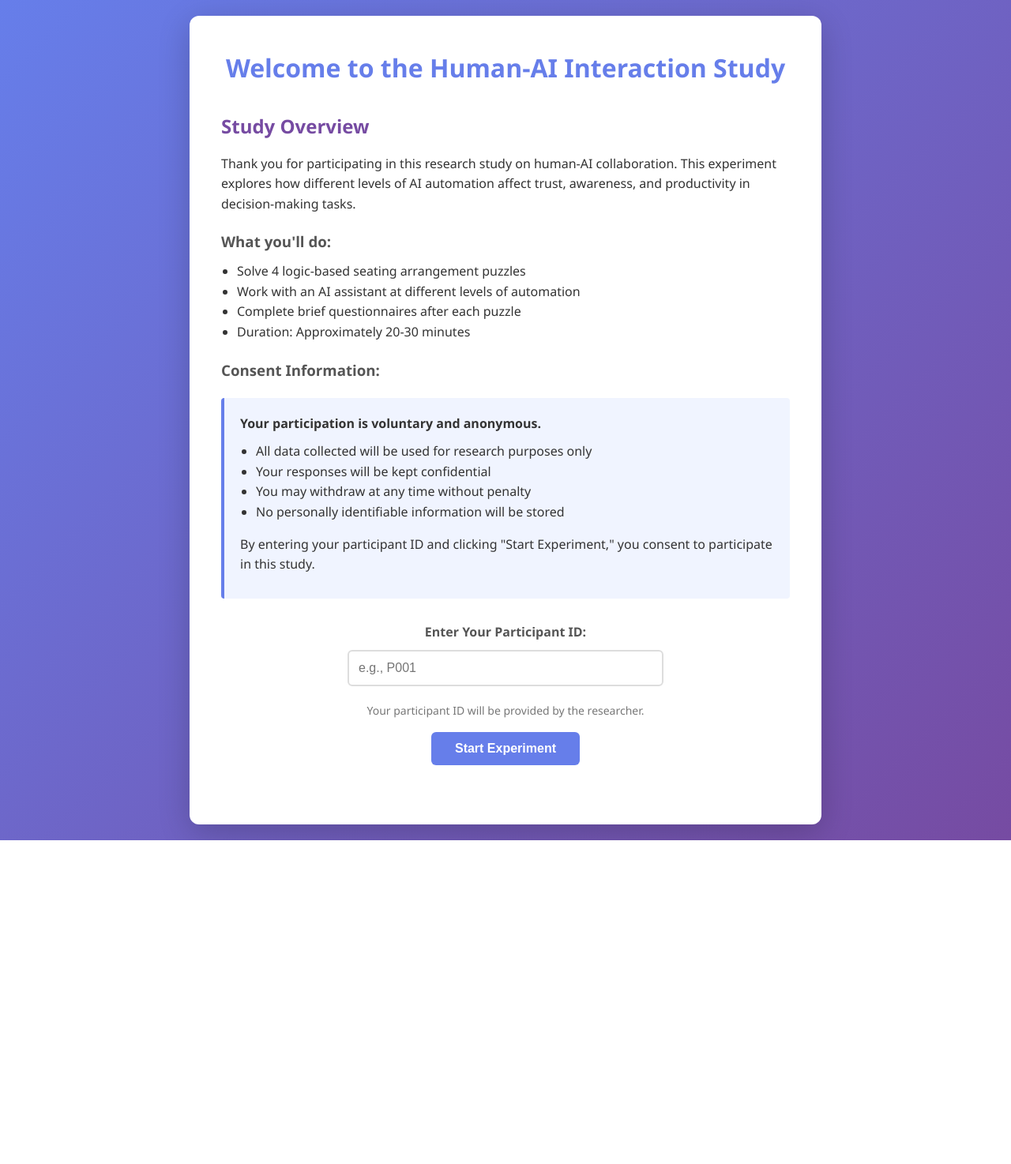
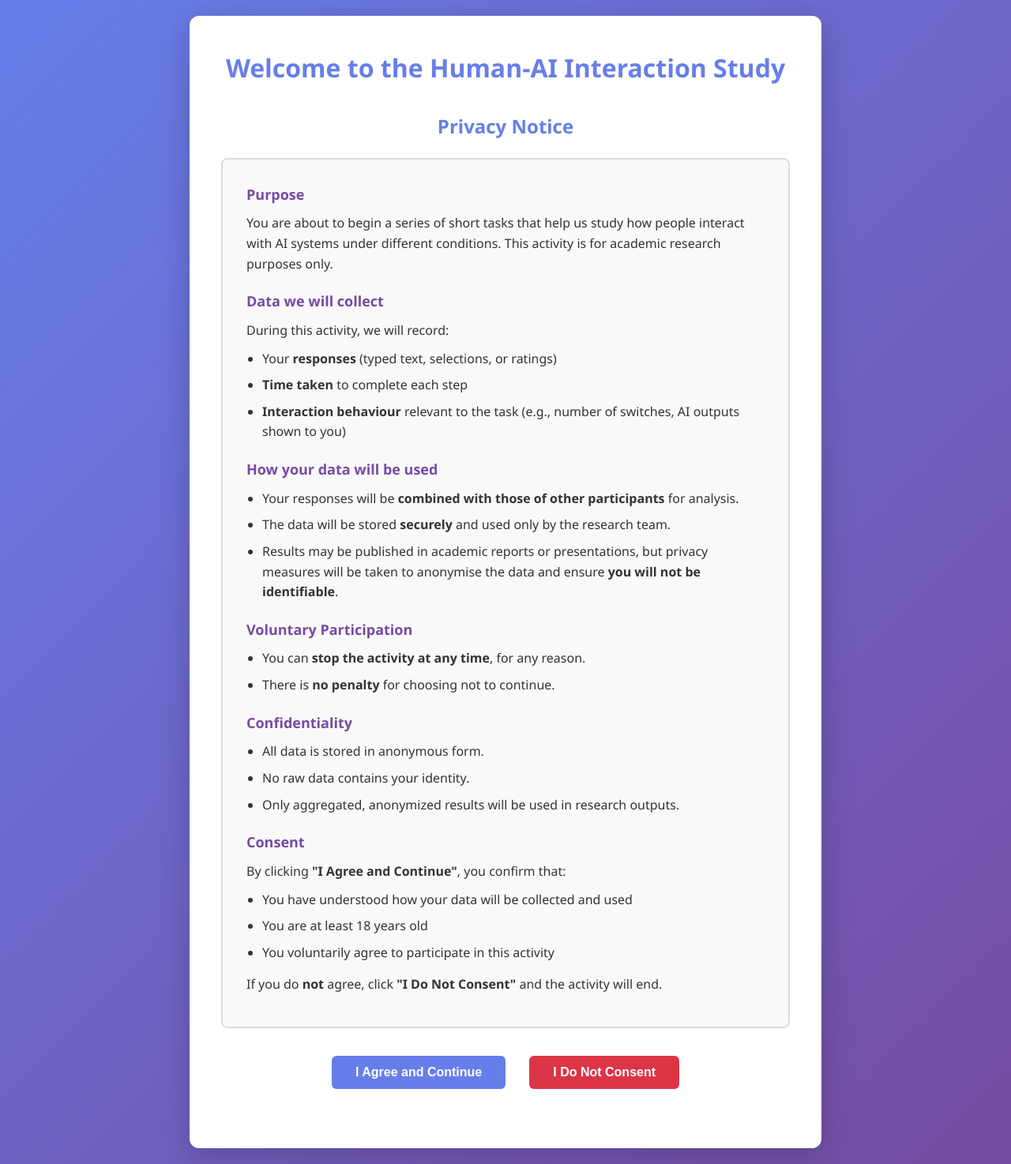
Before and after one commit to jiya-agrawal/HTI-Project, a Flask app: page / in a window 1280 px wide. Shown: the whole page at 79% size. Before the commit the page ends 1064 px from the top, so only its background shows below. Run offline with Flask 3, Linux system fonts and the light colour scheme.

Commit message:
privacy notice

```diff
--- a/static/style.css
+++ b/static/style.css
@@ -73,6 +73,74 @@ body {
 
 .consent-box p {
     margin-bottom: 10px;
+}
+
+/* Privacy Section */
+.privacy-section {
+    margin: 30px 0;
+}
+
+.privacy-section h2 {
+    color: #667eea;
+    margin-bottom: 20px;
+    text-align: center;
+}
+
+.privacy-content {
+    background: #f9f9f9;
+    padding: 30px;
+    border-radius: 8px;
+    border: 2px solid #ddd;
+    margin-bottom: 30px;
+}
+
+.privacy-content h3 {
+    color: #764ba2;
+    margin-top: 20px;
+    margin-bottom: 10px;
+    font-size: 18px;
+}
+
+.privacy-content h3:first-of-type {
+    margin-top: 0;
+}
+
+.privacy-content p {
+    margin-bottom: 10px;
+    line-height: 1.6;
+}
+
+.privacy-content ul {
+    margin-left: 20px;
+    margin-bottom: 15px;
+}
+
+.privacy-content li {
+    margin-bottom: 8px;
+    line-height: 1.6;
+}
+
+.consent-buttons {
+    display: flex;
+    justify-content: center;
+    gap: 20px;
+    margin: 30px 0;
+    flex-wrap: wrap;
+}
+
+.study-section {
+    animation: fadeIn 0.5s ease-in;
+}
+
+@keyframes fadeIn {
+    from {
+        opacity: 0;
+        transform: translateY(10px);
+    }
+    to {
+        opacity: 1;
+        transform: translateY(0);
+    }
 }
 
 .participant-form {
--- a/templates/welcome.html
+++ b/templates/welcome.html
@@ -11,6 +11,60 @@
         <div class="welcome-card">
             <h1>Welcome to the Human-AI Interaction Study</h1>
 
+            <!-- Privacy Notice Section -->
+            <div id="privacy-section" class="privacy-section">
+                <h2>Privacy Notice</h2>
+
+                <div class="privacy-content">
+                    <h3>Purpose</h3>
+                    <p>You are about to begin a series of short tasks that help us study how people interact with AI systems under different conditions. This activity is for academic research purposes only.</p>
+
+                    <h3>Data we will collect</h3>
+                    <p>During this activity, we will record:</p>
+                    <ul>
+                        <li>Your <strong>responses</strong> (typed text, selections, or ratings)</li>
+                        <li><strong>Time taken</strong> to complete each step</li>
+                        <li><strong>Interaction behaviour</strong> relevant to the task (e.g., number of switches, AI outputs shown to you)</li>
+                    </ul>
+
+                    <h3>How your data will be used</h3>
+                    <ul>
+                        <li>Your responses will be <strong>combined with those of other participants</strong> for analysis.</li>
+                        <li>The data will be stored <strong>securely</strong> and used only by the research team.</li>
+                        <li>Results may be published in academic reports or presentations, but privacy measures will be taken to anonymise the data and ensure <strong>you will not be identifiable</strong>.</li>
+                    </ul>
+
+                    <h3>Voluntary Participation</h3>
+                    <ul>
+                        <li>You can <strong>stop the activity at any time</strong>, for any reason.</li>
+                        <li>There is <strong>no penalty</strong> for choosing not to continue.</li>
+                    </ul>
+
+                    <h3>Confidentiality</h3>
+                    <ul>
+                        <li>All data is stored in anonymous form.</li>
+                        <li>No raw data contains your identity.</li>
+                        <li>Only aggregated, anonymized results will be used in research outputs.</li>
+                    </ul>
+
+                    <h3>Consent</h3>
+                    <p>By clicking <strong>"I Agree and Continue"</strong>, you confirm that:</p>
+                    <ul>
+                        <li>You have understood how your data will be collected and used</li>
+                        <li>You are at least 18 years old</li>
+                        <li>You voluntarily agree to participate in this activity</li>
+                    </ul>
+                    <p>If you do <strong>not</strong> agree, click <strong>"I Do Not Consent"</strong> and the activity will end.</p>
+                </div>
+
+                <div class="consent-buttons">
+                    <button id="agree-btn" class="btn btn-primary">I Agree and Continue</button>
+                    <button id="disagree-btn" class="btn btn-danger">I Do Not Consent</button>
+                </div>
+            </div>
+
+            <!-- Study Info Section (Hidden until consent given) -->
+            <div id="study-section" class="study-section" style="display: none;">
                 <div class="study-info">
                     <h2>Study Overview</h2>
                     <p>Thank you for participating in this research study on human-AI collaboration. This experiment explores how different levels of AI automation affect trust, awareness, and productivity in decision-making tasks.</p>
@@ -46,8 +100,32 @@
                 </div>
             </div>
         </div>
+    </div>
 
     <script>
+        // Handle consent buttons
+        document.getElementById('agree-btn').addEventListener('click', () => {
+            // Hide privacy section and show study section
+            document.getElementById('privacy-section').style.display = 'none';
+            document.getElementById('study-section').style.display = 'block';
+        });
+
+        document.getElementById('disagree-btn').addEventListener('click', () => {
+            // Show thank you message and end the activity
+            const welcomeCard = document.querySelector('.welcome-card');
+            welcomeCard.innerHTML = `
+                <h1>Thank You</h1>
+                <div class="consent-box" style="text-align: center; padding: 40px;">
+                    <p style="font-size: 18px; margin-bottom: 20px;">
+                        <strong>We respect your decision.</strong>
+                    </p>
+                    <p>Thank you for considering participation in this research study.</p>
+                    <p>You may now close this window.</p>
+                </div>
+            `;
+        });
+
+        // Handle start experiment button
         document.getElementById('start-btn').addEventListener('click', async () => {
             const participantId = document.getElementById('participant-id').value.trim();
             const errorMsg = document.getElementById('error-message');
@@ -87,7 +165,7 @@
             }
         });
 
-        // Allow Enter key to submit
+        // Allow Enter key to submit (only when study section is visible)
         document.getElementById('participant-id').addEventListener('keypress', (e) => {
             if (e.key === 'Enter') {
                 document.getElementById('start-btn').click();
```
Lines whose indentation alone changed are shown as unchanged.
